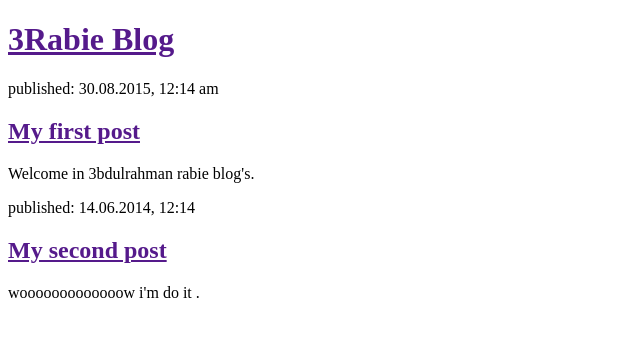
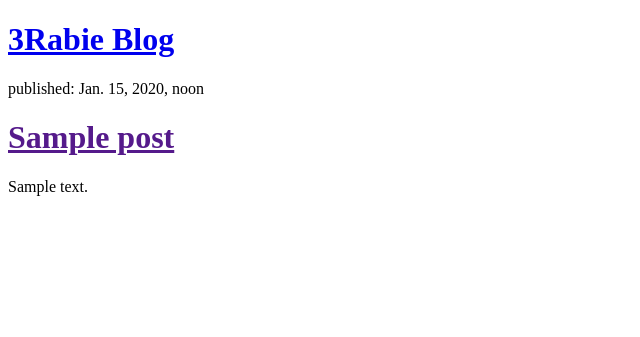
Before and after one commit to 3rabie/my-first-blog, a Django app: template blog/templates/blog/post_list.html in a window 1280 px wide. Shown: the top 337 px of the page, without its empty margins (0-640 px from the left). Run offline with Django 3.2, Linux system fonts and the light colour scheme; the template is opened without the code that fills it: values that come from a table or form of the project are taken from there, others are empty; tables that the repository leaves empty hold one stand-in row (values such as "Sample post").

Commit message:
Modified templates to display posts from database .

```diff
--- a/blog/models.py
+++ b/blog/models.py
@@ -3,8 +3,8 @@ from django.utils import timezone
 
 class Post(models.Model):
 	Auther = models.ForeignKey('auth.User')
-	Title = models.CharField(max_length = 200)
-	Text = models.TextField()
+	title = models.CharField(max_length = 200)
+	text = models.TextField()
 	Created_date = models.DateTimeField( default = timezone.now)
 	Published_date = models.DateTimeField( blank = True , null = True)
 
--- a/blog/templates/blog/post_list.html
+++ b/blog/templates/blog/post_list.html
@@ -1,23 +1,13 @@
 <!DOCTYPE html>
-<html>
-    <head>
-        <title>3Rabie Blog</title>
-    </head>
-    <body>
-        <div>
-            <h1><a href="">3Rabie Blog</a></h1>
-        </div>
+</html>
+<div>
+    <h1><a href="/">3Rabie Blog</a></h1>
+</div>
 
-        <div>
-            <p>published: 30.08.2015, 12:14 am</p>
-            <h2><a href="">My first post</a></h2>
-            <p>Welcome in 3bdulrahman rabie blog's.</p>
-        </div>
-
-        <div>
-            <p>published: 14.06.2014, 12:14</p>
-            <h2><a href="">My second post</a></h2>
-            <p>wooooooooooooow i'm do it .</p>
-        </div>
-    </body>
-</html>
+{% for post in posts %}
+    <div>
+        <p>published: {{ post.Published_date }}</p>
+        <h1><a href="">{{ post.title }}</a></h1>
+        <p>{{ post.text|linebreaks }}</p>
+    </div>
+{% endfor %}
--- a/blog/views.py
+++ b/blog/views.py
@@ -1,4 +1,7 @@
 from django.shortcuts import render
+from django.utils import timezone
+from .models import Post
 
 def post_list(request):
-    return render(request, 'blog/post_list.html', {})
+    posts = Post.objects.filter(Published_date__lte=timezone.now()).order_by('Published_date')
+    return render(request, 'blog/post_list.html', {'posts': posts})
```
